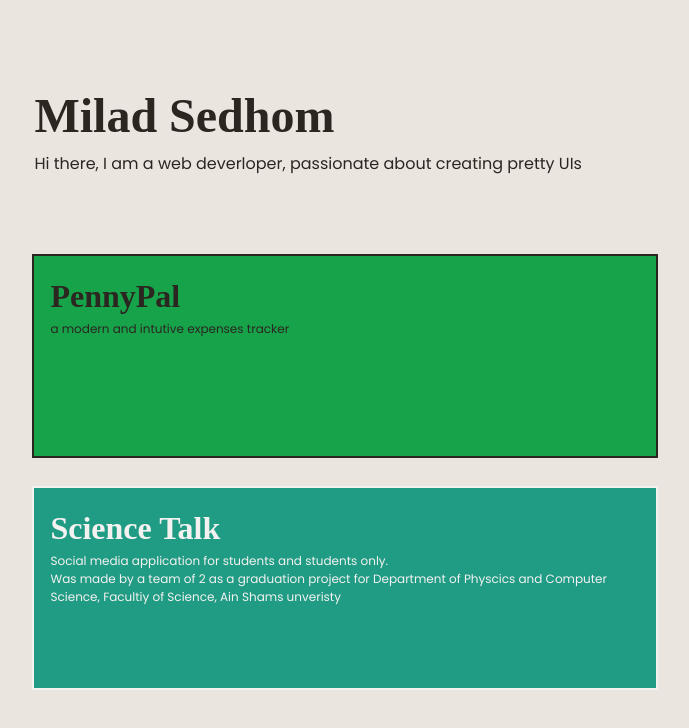
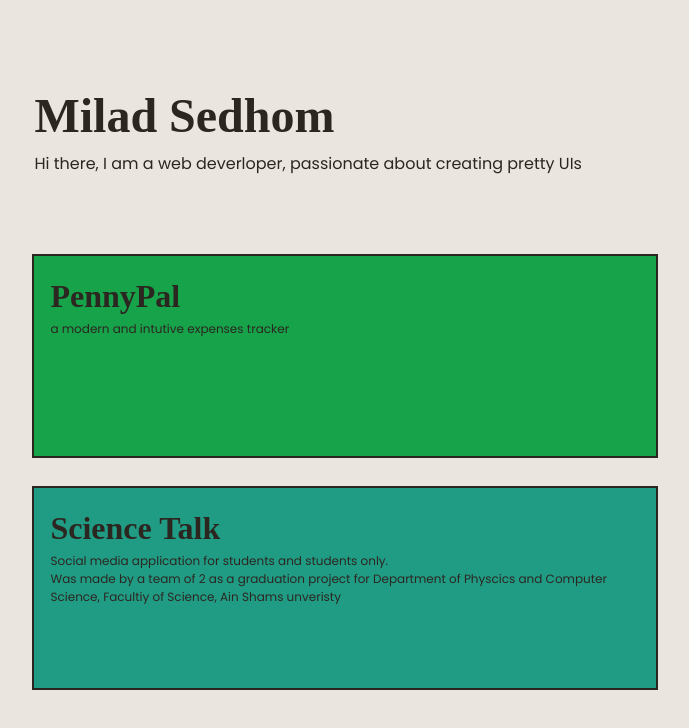
Before and after one commit to MiladSedhom/portfolio, a SvelteKit app: page / in a window 1280 px wide. Shown: the top 728 px of the page, without its empty margins (295-984 px from the left). Built offline with nearby package versions, Linux system fonts and the light colour scheme; a web font is replaced by a local one.

Commit message:
refactor: mouseSticky in Project componant

```diff
--- a/src/lib/components/Project.svelte
+++ b/src/lib/components/Project.svelte
@@ -1,43 +1,26 @@
 <script lang="ts">
-	import { mapRange } from '$lib/utils';
+	import { mouseSticky } from '$lib/actions/mouseSticky.svelte';
 
-	const { name, description, link, class: classes, ...rest }: Props = $props();
-
-	const mouse = $state<{ x: number; y: number }>({ x: 0, y: 0 });
-
-	let div: HTMLDivElement;
-	let divRect: DOMRect;
-
-	$effect(() => {
-		divRect = div.getBoundingClientRect();
-	});
-
-	const mouseMoveHandler = (e: MouseEvent) => {
-		const mouseX = e.clientX;
-		const mouseY = e.clientY;
-
-		mouse.x = mapRange((mouseX - divRect.x) / divRect.width, 0, 1, -1, 1);
-		mouse.y = mapRange((mouseY - divRect.y) / divRect.height, 0, 1, -1, 1);
-	};
+	const {
+		name,
+		description,
+		link,
+		class: classes = undefined,
+		body = undefined,
+		...rest
+	}: Props = $props();
 
 	type Props = {
 		name: string;
 		description: string;
 		link: string;
-		class: string;
+		class?: string;
+		body?: string;
 	};
 </script>
 
 <div
-	onmousemove={mouseMoveHandler}
-	onmouseleave={() => {
-		mouse.x = 0;
-		mouse.y = 0;
-	}}
-	style={`transform: translate(${8 * mouse.x}px, ${4 * mouse.y}px) rotate(${-1 * mouse.x}deg) ;
-                ${mouse.x + mouse.y && 'transition-duration: 0s;'} `}
-	role="banner"
-	bind:this={div}
+	use:mouseSticky
 	class="h-50 min-h-50 outline-2 outline-solid text-3 {classes}"
 	hover-shadow="xl opacity-20"
 	transition="property-transform 300 ease-in"
@@ -46,5 +29,8 @@
 	<a href={link} target="_blank" class="block min-h-full p-4">
 		<h1 fw-bold text-8 font-display>{name}</h1>
 		<p>{description}</p>
+		{#if body}
+			<p>{body}</p>
+		{/if}
 	</a>
 </div>
--- a/src/routes/+page.svelte
+++ b/src/routes/+page.svelte
@@ -1,23 +1,5 @@
 <script lang="ts">
-	const mouse = $state<{ x: number; y: number }>({ x: 0, y: 0 });
-	let d = $state();
-	let div: HTMLDivElement;
-
-	$effect(() => {
-		d = div.getBoundingClientRect();
-	});
-
-	function mapRange(value: number, oldMin: number, oldMax: number, newMin: number, newMax: number) {
-		return newMin + ((newMax - newMin) * (value - oldMin)) / (oldMax - oldMin);
-	}
-
-	const mouseMoveHandler = (e: MouseEvent) => {
-		const mouseX = e.clientX;
-		const mouseY = e.clientY;
-
-		mouse.x = mapRange((mouseX - d.x) / d.width, 0, 1, -1, 1);
-		mouse.y = mapRange((mouseY - d.y) / d.height, 0, 1, -1, 1);
-	};
+	import Project from '$lib/components/Project.svelte';
 </script>
 
 <main p-4 max-w-65ch m-auto>
@@ -27,46 +9,18 @@
 	<div p-10></div>
 
 	<section flex="~ col gap-8">
-		<div
-			onmousemove={mouseMoveHandler}
-			onmouseleave={() => {
-				mouse.x = 0;
-				mouse.y = 0;
-			}}
-			style={` translate: ${4 * mouse.x}px ${4 * mouse.y}px;
-					 rotate: ${-1 * mouse.x}deg;
-				`}
-			role="banner"
-			bind:this={div}
-			class="flex min-h-50 p-4 bg-green-600"
-			outline="2 solid "
-			hover-shadow="green-900 xl opacity-20"
-			transition="property-transform property-shadow 150 ease-in"
-			text-3
-		>
-			<a href="https://github.com/MiladSedhom/PennyPal" target="_blank">
-				<h1 fw-bold text-8 font-display>PennyPal</h1>
-				<p>a modern and intutive expenses tracker</p>
-			</a>
-		</div>
-
-		<div
-			style="--color: #219C84"
-			class="flex min-h-50 p-4 bg-[var(--color)]"
-			outline="2 solid "
-			hover="rotate--2"
-			hover-shadow="#219C84 xl opacity-20"
-			transition="property-transform property-shadow 150 ease-in"
-			text="3 tcolor-alt"
-		>
-			<a href="https://github.com/MiladSedhom/grad-project" target="_blank">
-				<h1 fw-bold text-8 font-display>Science Talk</h1>
-				<p>Social media application for students and students only.</p>
-				<p>
-					Was made by a team of 2 as a graduation project for Department of Physcics and Computer
-					Science, Facultiy of Science, Ain Shams unveristy
-				</p>
-			</a>
-		</div>
+		<Project
+			class="bg-green-600"
+			name="PennyPal"
+			description="a modern and intutive expenses tracker"
+			link="https://github.com/MiladSedhom/PennyPal"
+		/>
+		<Project
+			class="bg-#219C84"
+			name="Science Talk"
+			description="Social media application for students and students only."
+			link="https://github.com/MiladSedhom/grad-project"
+			body="Was made by a team of 2 as a graduation project for Department of Physcics and Computer Science, Facultiy of Science, Ain Shams unveristy"
+		/>
 	</section>
 </main>
```
